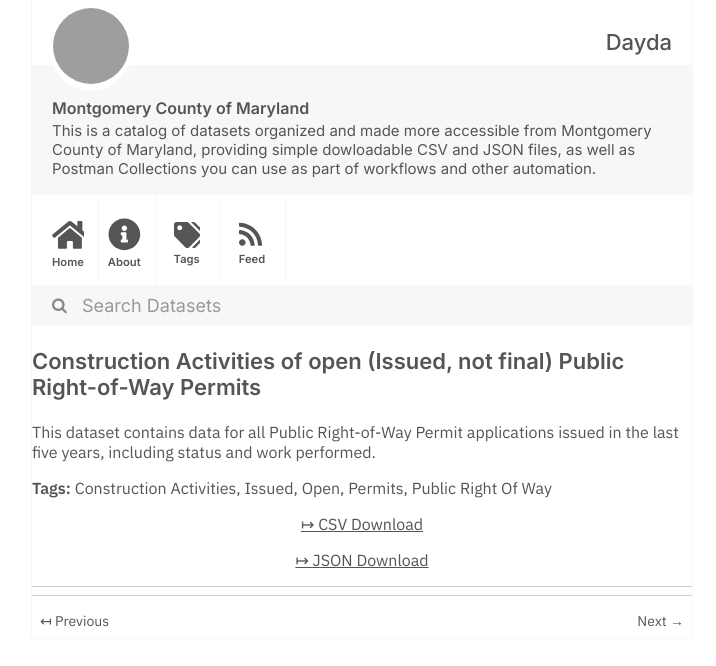
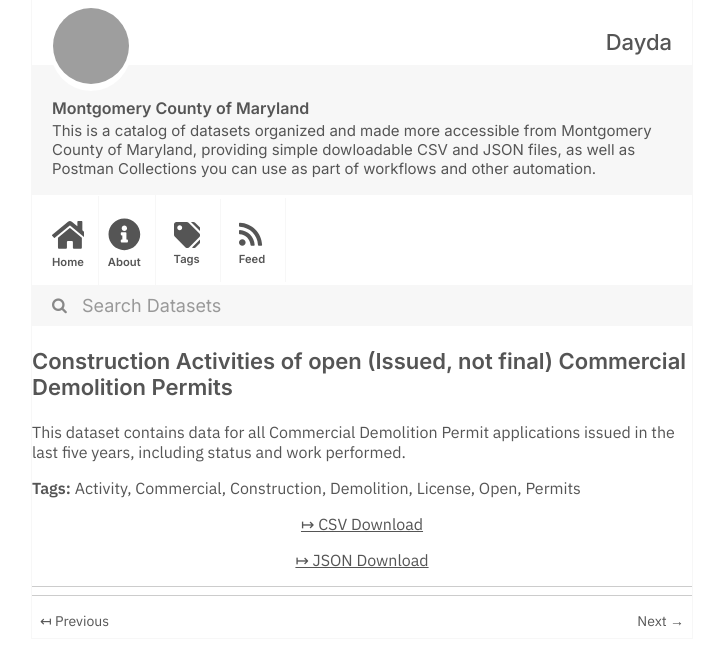
Before and after one commit to dayda-entities/montgomery-county-of-maryland, a Jekyll site: the page built from _posts/2020-11-10-construction-activities-of-ope.md, in a window 1280 px wide, cut to the strip 0-666 px from the top of the page. Shown: the whole strip, without its empty margins (278-994 px from the left). Built offline with Jekyll 4.4.1, drawn with Linux system fonts in a browser that asks for light colours; grey boxes are pictures that could not be loaded.

Commit message:
Publish Data

```diff
--- a/_posts/2020-11-10-construction-activities-of-ope.md
+++ b/_posts/2020-11-10-construction-activities-of-ope.md
@@ -1,24 +1,26 @@
 ---
 title: >-
-  Construction Activities of open (Issued, not final) Public Right-of-Way
+  Construction Activities of open (Issued, not final) Commercial Demolition
   Permits
-created: '2020-11-10T16:58:19.761449'
-modified: '2020-12-04T19:17:21.623371'
+created: '2020-11-10T16:58:15.918080'
+modified: '2020-12-04T19:17:08.952621'
 state: active
 type: dataset
 tags:
-  - Construction Activities
-  - Issued
+  - Activity
+  - Commercial
+  - Construction
+  - Demolition
+  - License
   - Open
   - Permits
-  - Public Right Of Way
 groups:
   - Local Government
 csv_url: >-
-  https://data.montgomerycountymd.gov/api/views/ktqv-9vft/rows.csv?accessType=DOWNLOAD
+  https://data.montgomerycountymd.gov/api/views/ha72-8evs/rows.csv?accessType=DOWNLOAD
 json_url: >-
-  https://data.montgomerycountymd.gov/api/views/ktqv-9vft/rows.json?accessType=DOWNLOAD
+  https://data.montgomerycountymd.gov/api/views/ha72-8evs/rows.json?accessType=DOWNLOAD
 layout: post
 
 ---
-This dataset contains data for all Public Right-of-Way Permit applications issued in the last five years, including status and work performed.
+This dataset contains data for all Commercial Demolition Permit applications issued in the last five years, including status and work performed.
```
